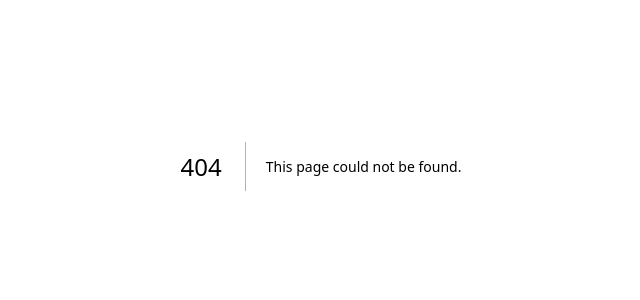
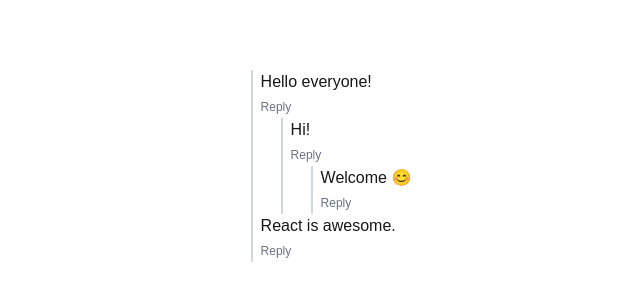
Before and after one commit to AnchalDevBytes/next-playground, a Next.js app: page /nestedComments in a window 1280 px wide. Before the commit this address had no page. Shown: the part 234-534 px from the top of the page, without its empty margins (319-959 px from the left). Built offline with nearby package versions, Linux system fonts and the light colour scheme.

Commit message:
NestedComments

```diff
--- /dev/null
+++ b/src/app/nestedComments/components/Comment.tsx
@@ -0,0 +1,58 @@
+import { useState } from "react";
+import { CommentType } from "../page";
+
+interface CommentItemProps {
+  comment: CommentType;
+  addReply: ({parentId, text} : {parentId: number, text: string}) => void;
+}
+
+const Comment = ( { comment, addReply }: CommentItemProps ) => {
+    const [showReply, setShowReply] = useState(false);
+    const [text, setText] = useState("");
+
+  return (
+    <div className="ml-5 border-l-2 border-gray-300 pl-2">
+        <p>{comment.text}</p>
+
+        <button
+            onClick={() => setShowReply(!showReply)}
+            className="text-xs text-gray-500"
+        >
+            Reply
+        </button>
+
+        {showReply && (
+            <div className="flex gap-4">
+                <input
+                    type="text"
+                    value={text}
+                    onChange={(e) => setText(e.target.value)}
+                    className="border border-gray-500 rounded text-white bg-gray-800"
+                />
+
+                <button
+                    onClick={() => {
+                        addReply({parentId: comment.id, text});
+                        setText("");
+                        setShowReply(false);
+                    }}
+                    className="text-sm cursor-pointer"
+                >
+                    Add
+                </button>
+            </div>
+        )}
+
+        { comment.children.length > 0
+            && comment.children.map((child : CommentType) => (
+                <Comment
+                    key={child.id}
+                    comment={child}
+                    addReply={addReply}
+                />
+        ))}
+    </div>
+  )
+}
+
+export default Comment;
--- /dev/null
+++ b/src/app/nestedComments/page.tsx
@@ -0,0 +1,105 @@
+"use client";
+
+import { useState } from "react";
+import Comment from "@/app/nestedComments/components/Comment";
+
+export interface CommentType {
+  id: number;
+  text: string;
+  children: CommentType[];
+}
+
+
+const initialComments: CommentType[] = [
+  {
+    id: 1,
+    text: "Hello everyone!",
+    children: [
+      {
+        id: 2,
+        text: "Hi!",
+        children: [
+          {
+            id: 3,
+            text: "Welcome 😊",
+            children: [],
+          },
+        ],
+      },
+    ],
+  },
+  {
+    id: 4,
+    text: "React is awesome.",
+    children: [],
+  },
+];
+
+
+const NestedComments = () => {
+    const [comments, setComments] = useState(initialComments);
+
+    const insertReply = ({
+        comments,
+        parentId,
+        reply
+    } : {
+        comments: CommentType[],
+        parentId: number,
+        reply: CommentType
+    }) : CommentType[] => {
+
+        return comments.map((comment : CommentType) => {
+            if(comment.id === parentId) {
+                return {
+                    ...comment,
+                    children: [...comment.children, reply]
+                };
+            }
+
+            return {
+                ...comment,
+                children: insertReply({
+                    comments: comment.children,
+                    parentId,
+                    reply
+                })
+            }
+        })
+    }
+
+    const addReply = ({parentId, text} : {parentId: number, text: string}) => {
+        const reply = {
+            id: Date.now(),
+            text,
+            children: [],
+        };
+
+        setComments((prev) =>
+            insertReply({
+                comments: prev,
+                parentId,
+                reply
+            })
+        );
+    };
+
+
+
+  return (
+    <div className="flex items-center justify-center min-h-screen">
+        <div className="p-10">
+            {comments.map((comment) => (
+                <Comment
+                    key={comment.id}
+                    comment={comment}
+                    addReply={addReply}
+                />
+            ))}
+        </div>
+
+    </div>
+  )
+}
+
+export default NestedComments;
--- a/src/app/page.tsx
+++ b/src/app/page.tsx
@@ -15,6 +15,11 @@ const questions = [
     id: 3,
     title: "DebouncedTypeAhead",
     link: "/debouncedTypeAhead"
+  },
+  {
+    id: 4,
+    title: "NestedComments",
+    link: "/nestedComments"
   }
 ]
 
```
